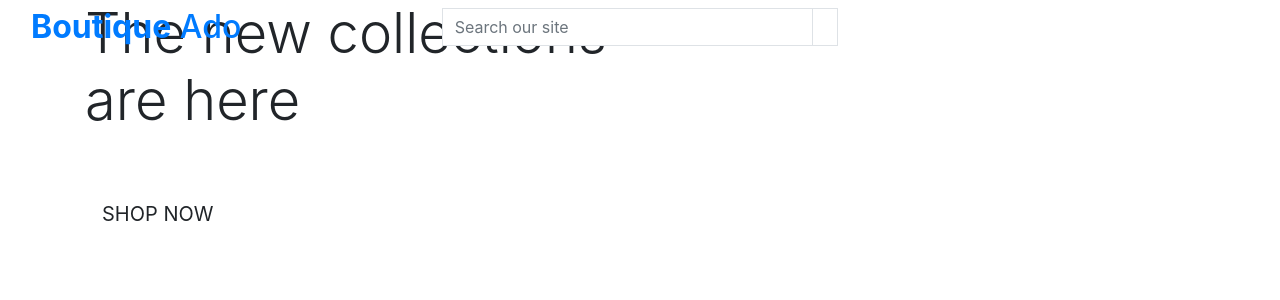
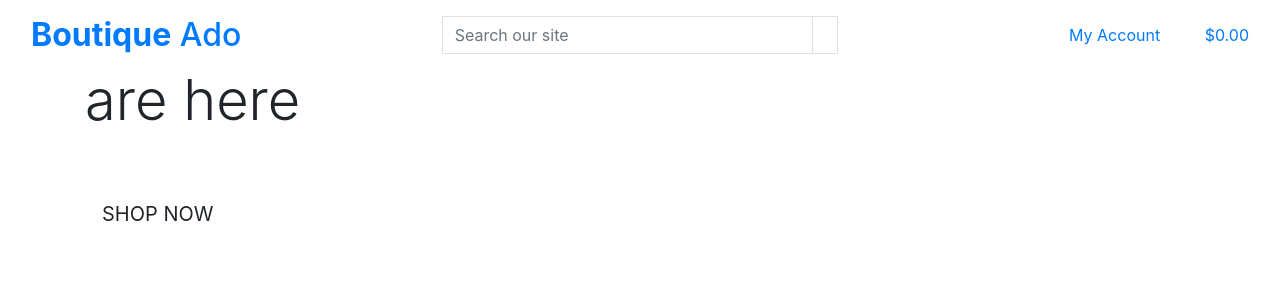
Before and after one commit to markh55/boutique_ado_v1, a Django app: page / in a window 1280 px wide. Shown: the top 300 px of the page. Run offline with Django 3.2, Linux system fonts and the light colour scheme; some libraries are stand-ins or nearby versions.

Commit message:
added main page header

```diff
--- a/templates/base.html
+++ b/templates/base.html
@@ -1,3 +1,4 @@
+
 {% load static %}
 
 <!doctype html>
@@ -41,7 +42,7 @@
 
 <body>
   <header class="container-fluid fixed-top">
-    <div class="row">
+    <div id="topnav" class="row bg-white pt-lg-2 d-none d-lg-flex">
       <div class="col-12 col-lg-4 my-auto py-1 py-lg-0 text-center text-lg-left">
         <a href="{% url 'home' %}" class="nav-link main-logo-link">
           <h2 class="logo-font text-black my-0"><strong>Boutique</strong> Ado</h2>
@@ -64,8 +65,41 @@
       </div>
       <div class="col-12 col-lg-4 my-auto py-1 py-lg-0">
         <ul class="list-inline list-unstyled text-center text-lg-right my-0">
-          <li class="list-inline-item dropdown"></li>
-          <li class="list-inline-item"></li>
+          <li class="list-inline-item dropdown">
+            <a class="text-black nav-link" href="#" id="user-options" data-toggle="dropdown" aria-haspopup="true"
+              aria-expanded="false">
+              <div class="text-center">
+                <div><i class="fas fa-user fa-lg"></i></div>
+                <p class="my-0">My Account</p>
+              </div>
+            </a>
+            <div class="dropdown-menu border-0" aria-labelledby="user-options">
+              {% if request.user.is_authenticated %}
+              {% if request.user.is_superuser %}
+              <a href="" class="dropdown-item">Product Management</a>
+              {% endif %}
+              <a href="" class="dropdown-item">My Profile</a>
+              <a href="{% url 'account_logout' %}" class="dropdown-item">Logout</a>
+              {% else %}
+              <a href="{% url 'account_signup' %}" class="dropdown-item">Register</a>
+              <a href="{% url 'account_login' %}" class="dropdown-item">Login</a>
+              {% endif %}
+            </div>
+          </li>
+          <li class="list-inline-item">
+            <a class="{% if grand_total %}text-info font-weight-bold{% else %}text-black{% endif %} nav-link" href="">
+              <div class="text-center">
+                <div><i class="fas fa-shopping-bag fa-lg"></i></div>
+                <p class="my-0">
+                  {% if grand_total %}
+                    ${{ grand_total|floatformat:2 }}
+                  {% else %}
+                    $0.00
+                  {% endif %}
+                </p>
+              </div>
+            </a>
+          </li>
         </ul>
       </div>
     </div>
```
